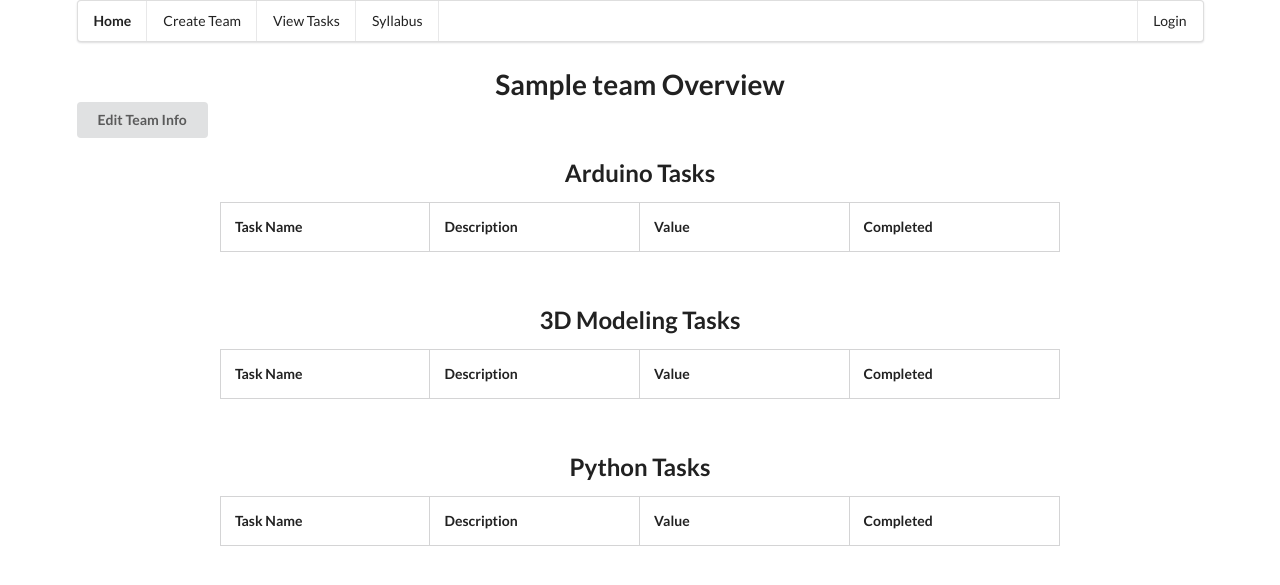
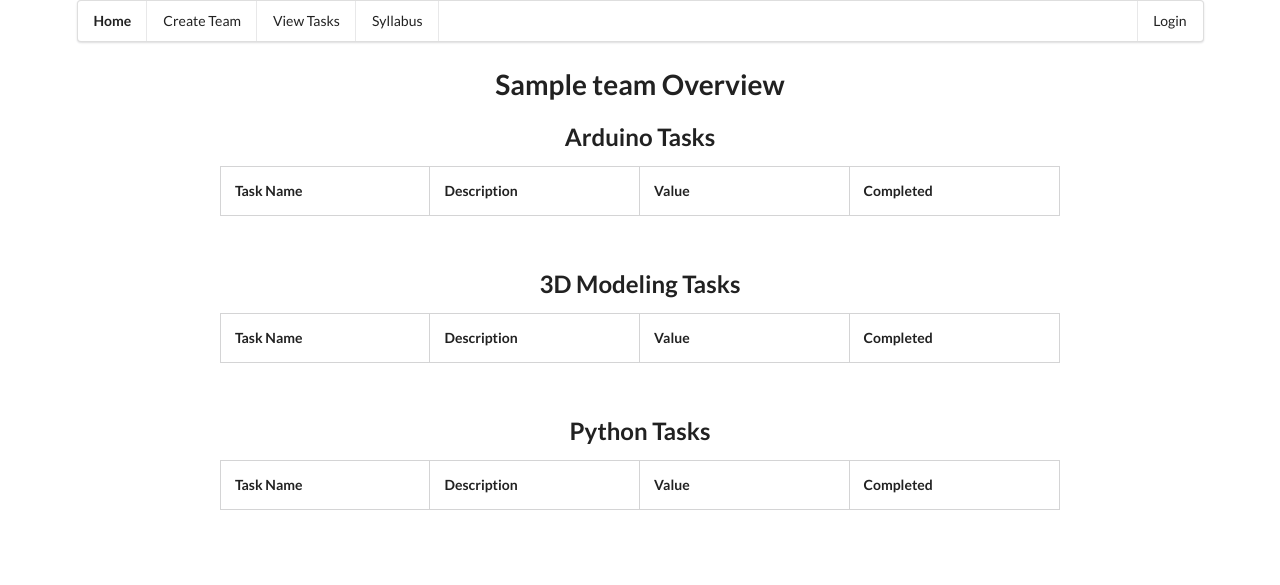
Before and after one commit to cameron-gagnon/progress_tracker, a Python web app: template app/templates/team_overview.html in a window 1280 px wide. Shown: the top 585 px of the page. Run offline with Jinja, Linux system fonts and the light colour scheme; the template is opened without the code that fills it: most values are stand-ins (such as "Sample title", 1, 10 or a date in 2020); some libraries are stand-ins or nearby versions.

Commit message:
restrict team editing to admins

```diff
--- a/app/controllers/teams.py
+++ b/app/controllers/teams.py
@@ -31,6 +31,8 @@ def create_route():
 
 @teams.route('/teams/edit/<int:team_id>', methods=['GET', 'POST'])
 def edit_team_info(team_id):
+    if not session.get('username'):
+        return redirect(url_for('login_api.login'))
 
     team = models.Team.query.get(team_id)
     team.member1 = '' if not team.member1 else team.member1
@@ -51,8 +53,6 @@ def edit_team_info(team_id):
         return render_template('edit_team_info.html', **options)
 
     else:
-        if not session.get('username'):
-            return redirect(url_for('login_api.login'))
 
         team.name = request.form['name']
         team.member1 = request.form['member1']
--- a/app/templates/team_overview.html
+++ b/app/templates/team_overview.html
@@ -6,9 +6,11 @@
     <div></div>
     <h1 class="ui center aligned header">{{ team.name }} Overview</h1>
 </div>
-<div class="one wide row">
-    <a href="{{ url_for('teams.edit_team_info', team_id=team.id) }}" class="ui button"> Edit Team Info</a>
-</div>
+{% if session.get('username') %}
+    <div class="one wide row">
+        <a href="{{ url_for('teams.edit_team_info', team_id=team.id) }}" class="ui button"> Edit Team Info</a>
+    </div>
+{% endif %}
 {% endblock %}
 
 
```
